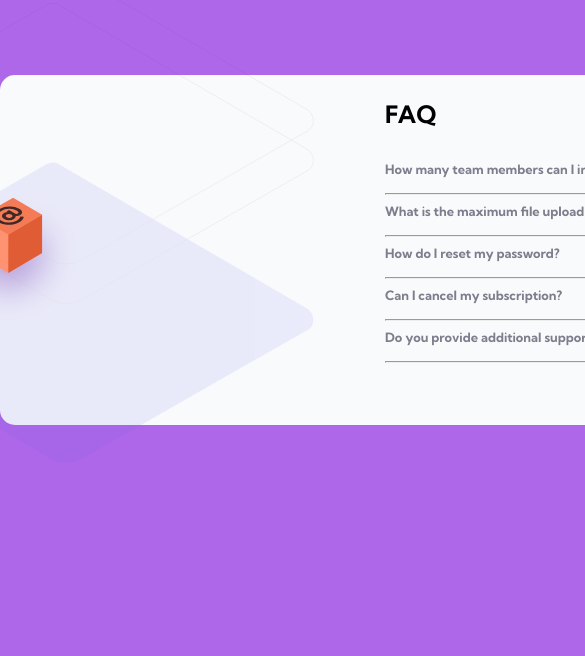
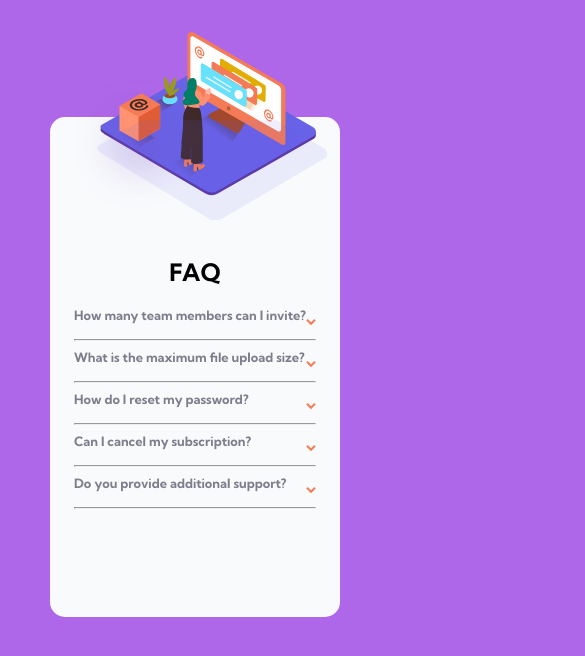
Before and after one commit to AlbertSigsbert/FAQ-accordion, a plain HTML site: page dist/index.html in a window 390 px wide. Shown: the top 656 px of the page, 585 px wide, since content can reach past the window. Drawn offline with Linux system fonts and the light colour scheme.

Commit message:
Worked on mobile view

```diff
--- a/dist/index.html
+++ b/dist/index.html
@@ -12,13 +12,15 @@
       <div class="grid-container">
         <div class="showcase">
             <div class="img-1">
-                <img src="./images//illustration-woman-online-desktop.svg" alt="">
+                <img src="./images//illustration-woman-online-desktop.svg" alt="" class="hidden-mobile">
+                <img src="./images/illustration-woman-online-mobile.svg" alt="" class="visible-mobile">
             </div>
             <div class="img-2">
-                <img src="./images/bg-pattern-desktop.svg" alt="">
+                <img src="./images/bg-pattern-desktop.svg" alt="" class="hidden-mobile">
+                <img src="./images/bg-pattern-mobile.svg" alt="" class="visible-mobile">
             </div>
             <div class="img-3">
-                <img src="./images/illustration-box-desktop.svg" alt="">
+                <img src="./images/illustration-box-desktop.svg" alt=""  class="hidden-mobile">
             </div>
          </div> <!--End of showcase-->
 
--- /dev/null
+++ b/sass/layout/_mobile.scss
@@ -0,0 +1,42 @@
+@media all and (max-width:480px){
+    .wrapper{
+        margin: 30% 0;
+        padding:1em;
+        max-width: calc(100vw - 100px);
+        height: 500px;
+    }
+
+    .grid-container{
+       grid-template-columns: 1fr;
+       grid-gap: 0;
+       max-height: calc(100vh -100px);
+    }
+
+    .showcase{
+        .img-1{
+            width: 100%;
+            left: 0;
+            transform: translate(0 , -60%);
+        }
+        .img-2{
+            width: 95%;
+            margin-left: 0;
+            margin-top: 0;
+            transform: translate(10%, -20%);
+         }
+
+        .visible-mobile {
+            display: inline !important;
+            }
+        .hidden-mobile {
+        display: none !important;
+        }
+    }
+
+    .content{
+        h2{
+           text-align: center;
+           padding: .5em 0;
+        }
+    }
+}
--- a/sass/main.scss
+++ b/sass/main.scss
@@ -3,6 +3,7 @@
 
 //Abstracts
 @import 'abstracts/variables';
+
 
 
 *{
@@ -20,14 +21,8 @@ body{
     place-items: center;
 }
 
-
 a{
     text-decoration: none;
-    color: $text-color;
-
-     &:visited{
-         color: $text-color;
-     }
 }
 
 ul{
@@ -38,7 +33,6 @@ img{
     width: 100%;
 }
 
-
 .wrapper{
     margin: 10% 0;
     padding:1em;
@@ -46,22 +40,24 @@ img{
     background: $body-bg;
     width: 750px;
     height: 350px;
+}
 
-}
-.grid-container{
+.grid-container
+{
      display: grid;
-     grid-template-columns: 1fr 1fr;
+     grid-template-columns: repeat(2 , 1fr);
      grid-gap: 20px;
      padding: .5em;
      max-height: 250px;
+}
 
-}
 .showcase{
    position: relative;
+
   .img-1{
-     position: absolute;
-     left: -3.5em;
-     width: 95%;
+    position: absolute;
+    left: -3.5em;
+    width: 95%;
   }
   .img-2{
      margin-left: -50%;
@@ -71,6 +67,10 @@ img{
   .img-3{
       width: 40%;
       transform: translate(-60%, -200%);
+  }
+
+  .visible-mobile{
+    display: none !important;
   }
 }
 
@@ -111,3 +111,6 @@ img{
         color: $Light-grayish-blue;
     }
 }
+
+//Layout
+@import 'layout/mobile';
```
Also changed, not shown: dist/css/main.css, 1 other file.
